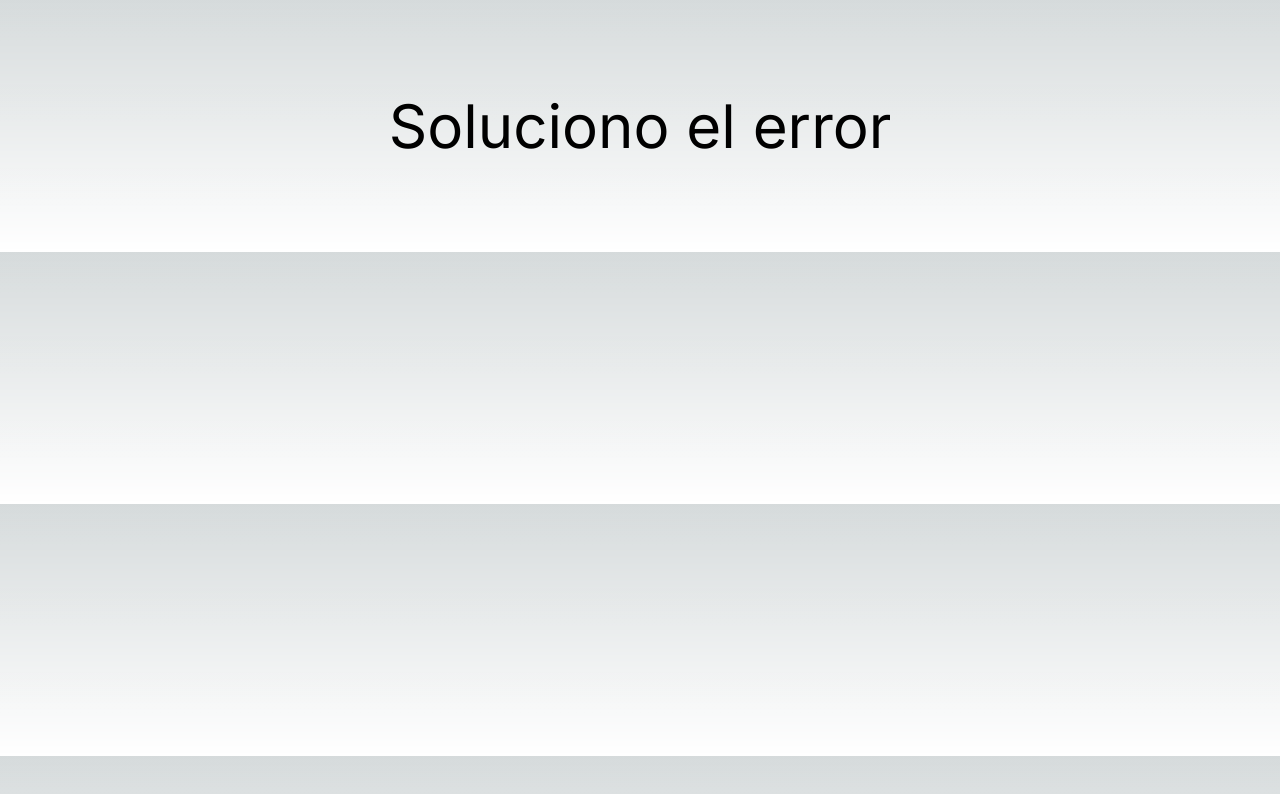
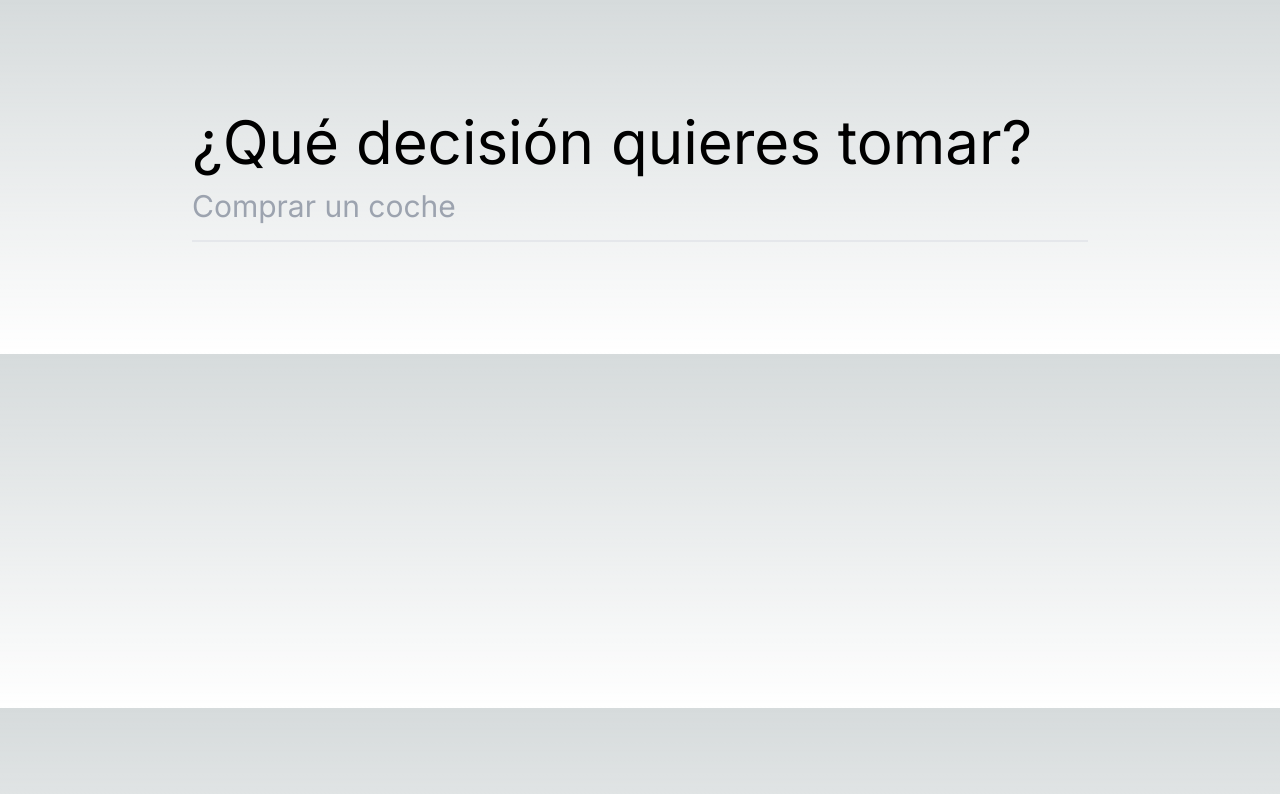
Before and after one commit to HEVpro/simplifyr, a Next.js app: page / in a window 1280 px wide. Shown: the top 794 px of the page. Built offline with nearby package versions, Linux system fonts and the light colour scheme.

Commit message:
form created

```diff
--- a/app/page.tsx
+++ b/app/page.tsx
@@ -1,9 +1,169 @@
-import Image from 'next/image'
+"use client"
+import {ChangeEvent, useEffect, useState} from "react";
+import {Input} from "@/components/input";
+
+
+interface OptionsProps {
+    option: string
+    pros: { description: string; punt: string }[];
+    cons: { description: string; punt: string }[];
+}
+
+interface formDataProps {
+    decision: string;
+    options: OptionsProps[];
+}
+
+const initialOptionsNumber = (count: number): OptionsProps[] => {
+    const initialOptions: OptionsProps[] = [];
+    for (let i = 0; i < count; i++) {
+        initialOptions.push({
+            option: '',
+            pros: Array(3).fill({description: '', punt: ''}),
+            cons: Array(3).fill({description: '', punt: ''}),
+        });
+    }
+    return initialOptions;
+}
 
 export default function Home() {
-  return (
-      <div className={'flex items-center justify-center py-24 text-6xl'}>
-        Soluciono el error
-      </div>
-  )
+    const initialOptions = initialOptionsNumber(3)
+    const [formData, setFormData] = useState<formDataProps>({
+        decision: '',
+        options: initialOptions
+    })
+
+    const handleChange = (
+        e: ChangeEvent<HTMLInputElement>,
+        optionIndex: number,
+        lineIndex?: number,
+        type?: string
+    ) => {
+        const {value, name} = e.target
+        console.log(optionIndex, name, value, type)
+        let copyArrOptions = formData.options.map((option, index) => {
+            if (optionIndex === index) {
+                return {
+                    ...option,
+                    cons: option.cons.map((consElement, consIdx) => {
+                        if (type === "cons" && lineIndex === consIdx) {
+                            return {
+                                ...consElement, [name]: value
+                            }
+                        }
+                        return consElement
+                    }),
+                    pros: option.pros.map((proElement, proIdx) => {
+                        if (type === "pros" && lineIndex === proIdx) {
+                            return {
+                                ...proElement, [name]: value
+                            }
+                        }
+                        return proElement
+                    }),
+                }
+            }
+            return option
+        })
+        if (name === "option") {
+            copyArrOptions[optionIndex].option = value;
+        }
+        setFormData({...formData, options: copyArrOptions})
+    };
+
+    /*      const handleAddOption = (e: any) => {
+              e.preventDefault()
+              const addOption = {option: '', pros: [], cons: []}
+              setFormData({
+                  ...formData,
+                  options: [...formData.options, addOption],
+              });
+          };*/
+
+    useEffect(() => {
+        console.log(formData)
+    }, [formData]);
+
+
+    return (
+        <div className={' max-w-4xl mx-auto py-24 text-6xl'}>
+
+            <form>
+                <Input
+                    classname={"w-full py-4 border-0 border-b-2 bg-transparent text-3xl"}
+                    value={formData.decision}
+                    label={"¿Qué decisión quieres tomar?"} type={"text"} name={"decision"}
+                    placeholder={"Comprar un coche"}
+                    onChange={(e) => setFormData({...formData, decision: e.target.value})}/>
+
+                {formData.decision !== "" &&
+                    <div>
+                        {/*<div className={"float-right cursor-pointer"} onClick={(e)=> handleAddOption(e)}>+</div>*/}
+                        <label>¿Qué opciones tienes?</label>
+                        {formData.options.map((option: OptionsProps, idx: number) => {
+                            return <Input
+                                classname={"w-full py-4 border-0 border-b-2 bg-transparent text-3xl"}
+                                type={"text"}
+                                name={"option"}
+                                placeholder={`Opción ${idx + 1}`}
+                                onChange={(e) => handleChange(e, idx)}/>
+                        })}
+                    </div>}
+                <div>
+                    {formData.options.map((option, idx) => {
+                        return option.option !== "" && (
+                            <>
+                                <h5 className={"pb-2"}>{option.option}</h5>
+                                <div className={"flex flex-row"}>
+
+                                    <div>
+                                        <label>Pros:</label>
+                                        {option.pros.map((pro, i) => {
+                                            return (
+                                                <div className={"flex flex-row"}>
+                                                    <Input
+                                                        classname={"w-full py-4 border-0 border-b-2 bg-transparent text-3xl"}
+                                                        type={"text"} name={"description"} placeholder={`pro ${i + 1}`}
+                                                        onChange={(e) => handleChange(e, idx, i, "pros")}/>
+                                    {/*                <Input
+                                                        classname={"w-full py-4 border-0 border-b-2 bg-transparent text-3xl"}
+                                                        type={"text"} name={"pros-val"}
+                                                        placeholder={`puntuacion ${i + 1}`}
+                                                        onChange={(e) => handleChange(e, idx, i)}/>*/}
+                                                </div>)
+                                        })}
+                                    </div>
+                                    <div>
+                                        <label>Contras:</label>
+                                        {option.cons.map((pro, i) => {
+                                            return (
+                                                <div className={"flex flex-row"}>
+                                                    <Input
+                                                        classname={"w-full py-4 mx-2 border-0 border-b-2 bg-transparent text-3xl"}
+                                                        type={"text"} name={"description"} placeholder={`cons ${i + 1}`}
+                                                        onChange={(e) => handleChange(e, idx, i, "cons")}/>
+                                           {/*         <Input
+                                                        classname={"w-full py-4 border-0 border-b-2 bg-transparent text-3xl"}
+                                                        type={"text"} name={"const-val"}
+                                                        placeholder={`puntuacion ${i + 1}`}
+                                                        onChange={(e) => handleChange(e, idx, i)}/>*/}
+                                                </div>)
+                                        })}
+                                    </div>
+                                </div>
+                            </>
+
+                        )
+                    })}
+                </div>
+                {/*<div className={"flex flex-col justify-center items-center"}>
+                    <button
+                        className={"text-xl border-0 p-4 rounded-lg bg-amber-400 text-black hover:bg-amber-600 transition"}
+                        onClick={(e) => handleAddOption(e)}>Añadir
+                        opciones
+                    </button>
+                </div>*/}
+            </form>
+        </div>
+    )
 }
--- /dev/null
+++ b/components/input.tsx
@@ -0,0 +1,47 @@
+"use client";
+import {ChangeEvent} from "react";
+import classNames from "classnames";
+
+interface InputProps {
+    type: "text" | "password" | "email" | "number";
+    position?: "left" | "center" | "right";
+    label?: string;
+    name: string;
+    placeholder: string;
+    classname?: string;
+    labelClassname?: string;
+    value?: string;
+    onChange: (e: ChangeEvent<HTMLInputElement>) => void;
+}
+
+export function Input(props: InputProps) {
+
+
+    return (
+        <div className={classNames("py-4",
+            props.position === "center" ? "flex flex-col justify-center items-center" :
+                props.position === "left" ? "flex flex-col justify-center items-start" :
+                    props.position === "right" && "flex flex-col justify-center items-end")}>
+            {props.label && (
+                <label
+                    htmlFor={props.name}
+                    className={props.labelClassname}
+                >
+                    {props.label}
+                </label>
+            )}
+            <input
+                type={props.type ? props.type : "text"}
+                name={props.name ? props.name : "input"}
+                id={props.name}
+                className={classNames(
+                    "block disabled:bg-gray-200",
+                    props.classname,
+                )}
+                placeholder={props.placeholder ? props.placeholder : ""}
+                value={props.value}
+                onChange={props.onChange}
+            />
+        </div>
+    );
+}
--- a/package.json
+++ b/package.json
@@ -13,6 +13,7 @@
     "@types/react": "18.2.21",
     "@types/react-dom": "18.2.7",
     "autoprefixer": "10.4.15",
+    "classnames": "^2.3.2",
     "eslint": "8.47.0",
     "eslint-config-next": "13.4.19",
     "next": "13.4.19",
```
Also changed, not shown: 1 other file (tests, documents, lock files or other folders).
